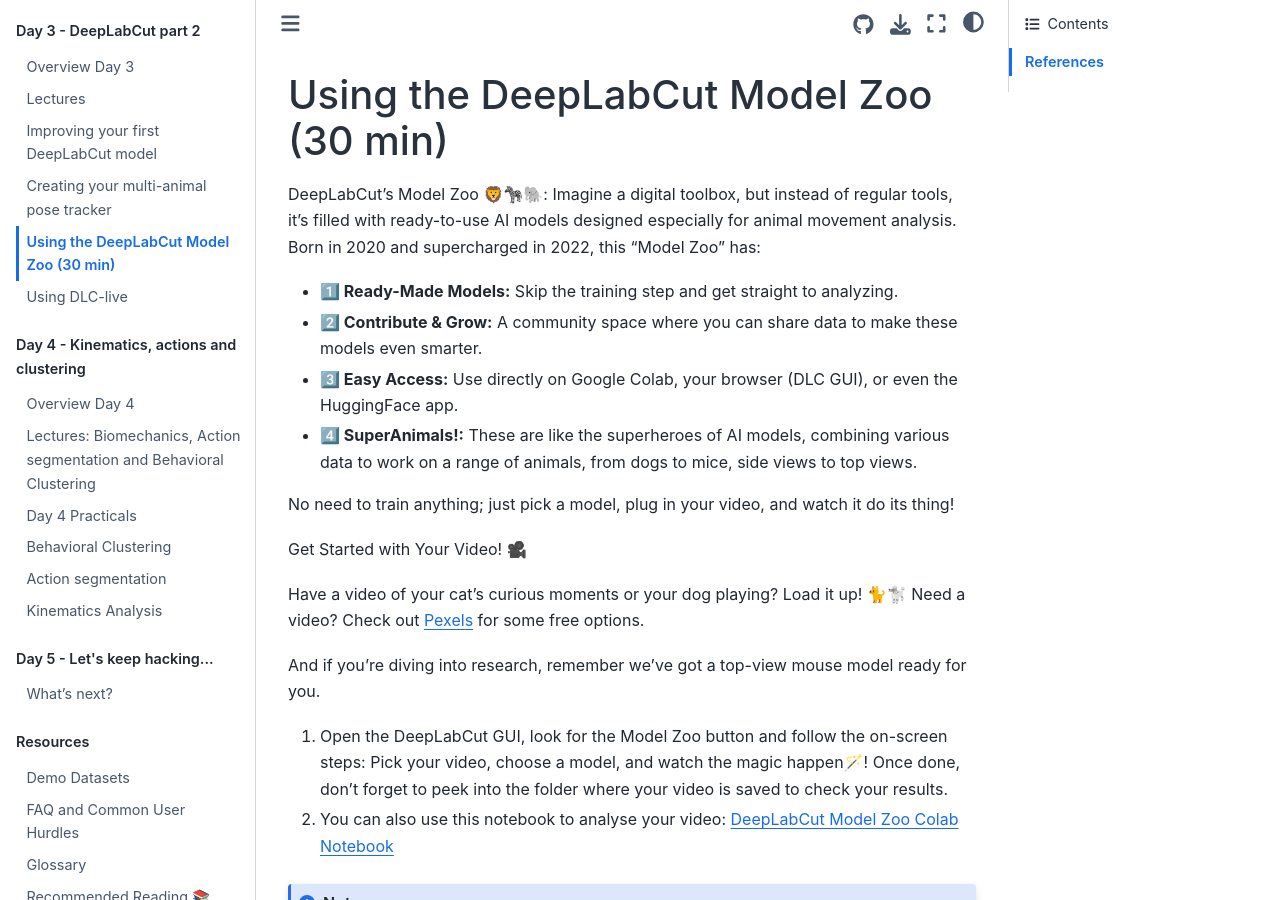
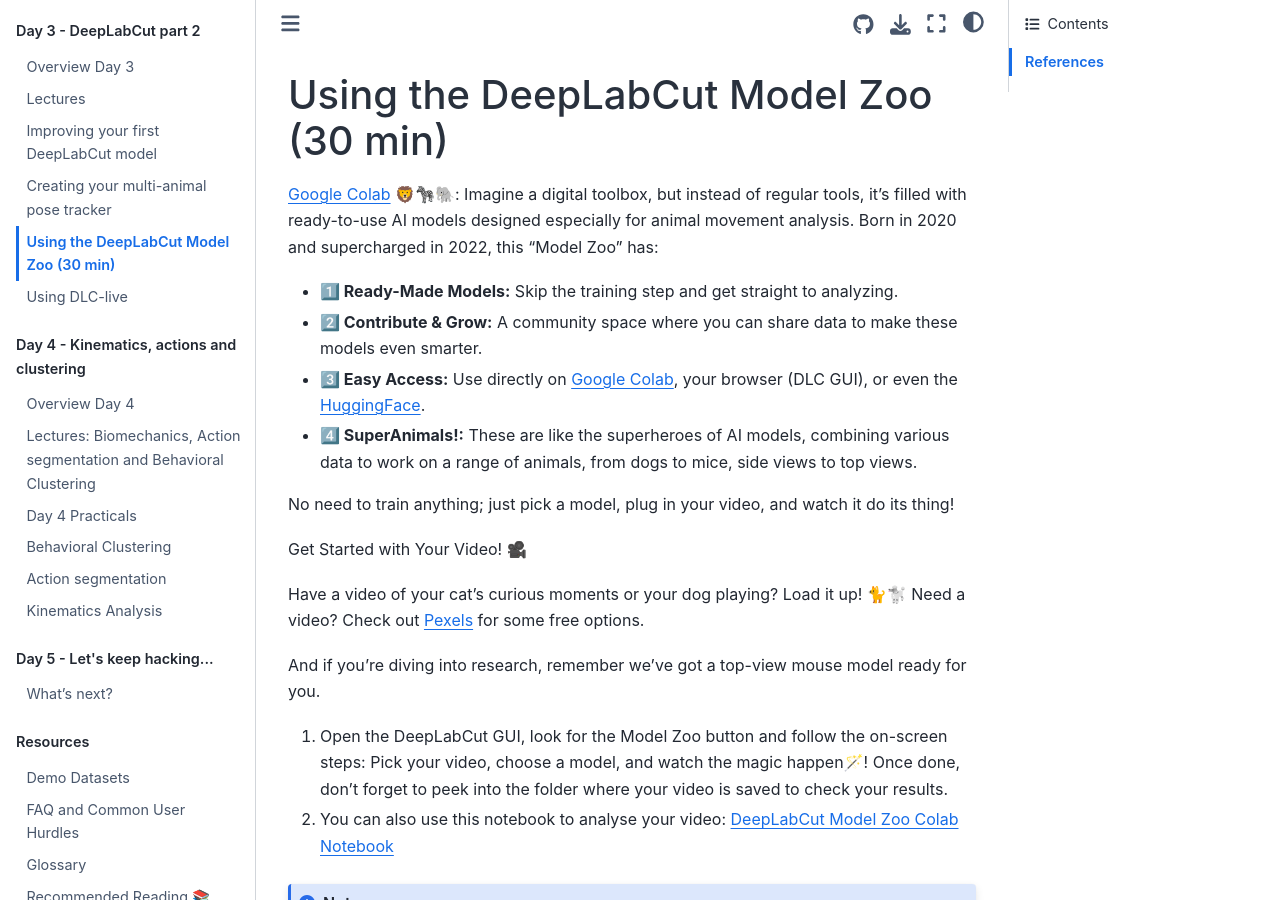
Before and after one commit to AlexEMG/DLC-Cajal-Course, a Jupyter Book: the page built from content/Day3_ModelZoo.md, in a window 1280 px wide and 900 px high. Built offline with Jupyter Book 1.0.4 settings and Sphinx 7.4.7 and the Sphinx Book theme 1.1.4, drawn with Linux system fonts in a browser that asks for light colours; cross-references to code outside the pages are shown as plain code.

Commit message:
Update Day3_ModelZoo.md

```diff
--- a/content/Day3_ModelZoo.md
+++ b/content/Day3_ModelZoo.md
@@ -1,11 +1,11 @@
 # Using the DeepLabCut Model Zoo (30 min)
 
-DeepLabCut's Model Zoo 🦁🦓🐘:
+[Google Colab](https://colab.research.google.com/github/DeepLabCut/DeepLabCut/blob/master/examples/COLAB/COLAB_DEMO_SuperAnimal.ipynb) 🦁🦓🐘:
 Imagine a digital toolbox, but instead of regular tools, it's filled with ready-to-use AI models designed especially for animal movement analysis. Born in 2020 and supercharged in 2022, this "Model Zoo" has:
 
 - **1️⃣ Ready-Made Models:** Skip the training step and get straight to analyzing.
 - **2️⃣ Contribute & Grow:** A community space where you can share data to make these models even smarter.
-- **3️⃣ Easy Access:** Use directly on Google Colab, your browser (DLC GUI), or even the HuggingFace app.
+- **3️⃣ Easy Access:** Use directly on [Google Colab](https://colab.research.google.com/github/DeepLabCut/DeepLabCut/blob/master/examples/COLAB/COLAB_DEMO_SuperAnimal.ipynb), your browser (DLC GUI), or even the [HuggingFace](https://huggingface.co/spaces/DeepLabCut/MegaDetector_DeepLabCut).
 - **4️⃣ SuperAnimals!:** These are like the superheroes of AI models, combining various data to work on a range of animals, from dogs to mice, side views to top views.
 
 No need to train anything; just pick a model, plug in your video, and watch it do its thing!
```
